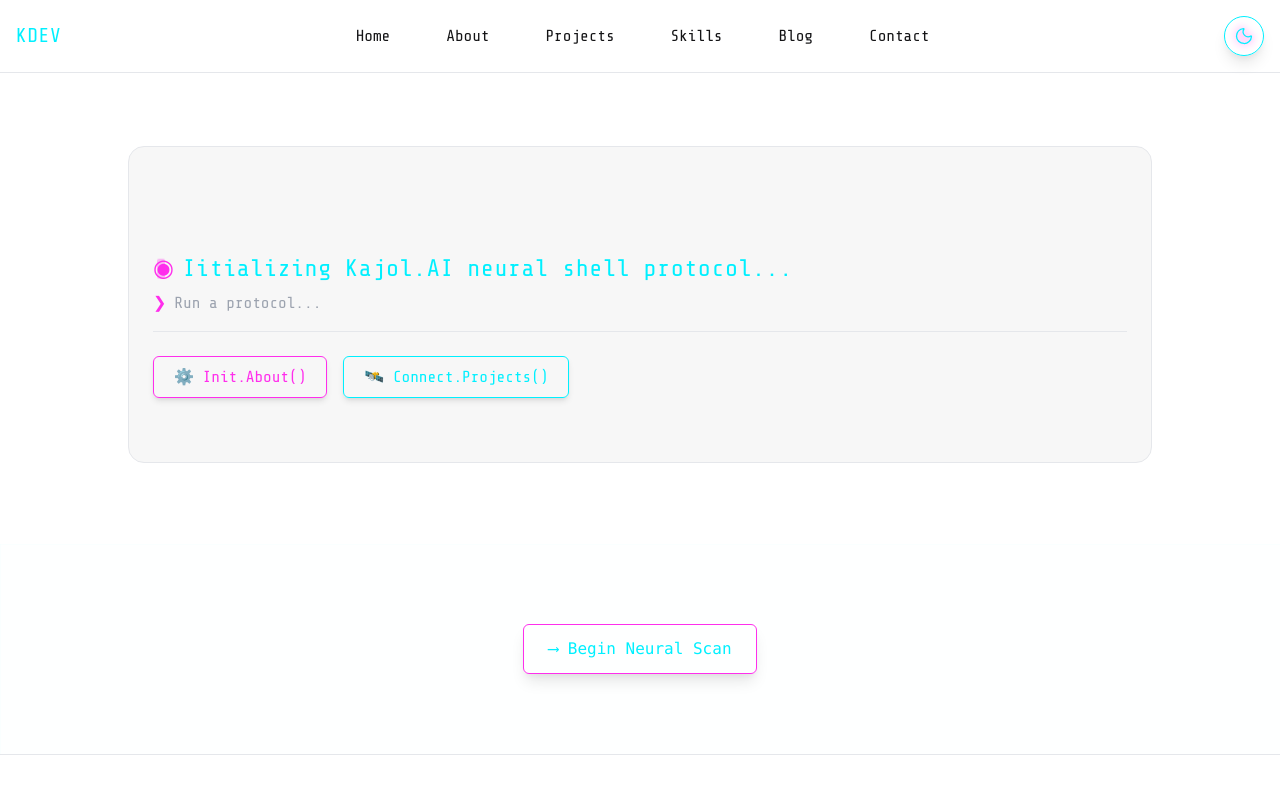
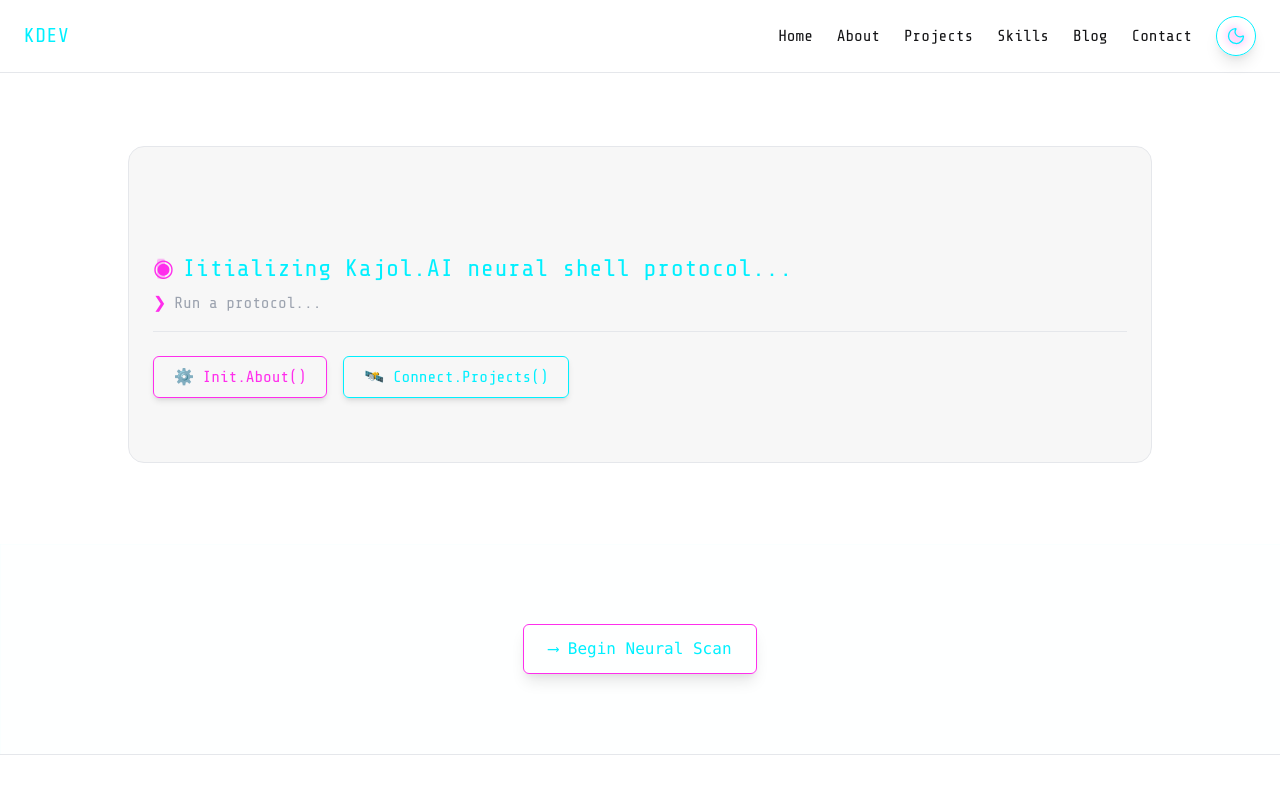
Before and after one commit to the-sankari/kajol-sutra-dhar, a React (Vite) app in the folder client/: page / in a window 1280 px wide. Shown: the top 800 px of the page. Built offline with nearby package versions, Linux system fonts and the light colour scheme.

Commit message:
Fixed navbar items layout

```diff
--- a/client/package.json
+++ b/client/package.json
@@ -16,6 +16,7 @@
     "lucide-react": "^0.513.0",
     "react": "^19.1.0",
     "react-dom": "^19.1.0",
+    "react-hot-toast": "^2.5.2",
     "react-i18next": "^15.5.2",
     "react-icons": "^5.5.0",
     "react-mouse-particles": "^1.1.5",
--- a/client/src/App.jsx
+++ b/client/src/App.jsx
@@ -4,7 +4,7 @@ import Home from "./pages/Home";
 import About from "./pages/About";
 import Projects from "./pages/Projects";
 import Contact from "./pages/Contact";
-import './css/theme.css';
+import "./css/theme.css";
 function App() {
   return (
     <Router>
--- a/client/src/layout/Navbar.jsx
+++ b/client/src/layout/Navbar.jsx
@@ -1,34 +1,54 @@
 import React, { useState } from "react";
 import { Link } from "react-router-dom";
-import ThemeToggle from "../components/ThemeToggle"; // make sure path is correct
+import ThemeToggle from "../components/ThemeToggle"; // Adjust if needed
 
 const Navbar = () => {
   const [isOpen, setIsOpen] = useState(false);
   const toggleMenu = () => setIsOpen(!isOpen);
 
+  const menuItems = [
+    { label: "Home", to: "/" },
+    { label: "About", to: "/about" },
+    { label: "Projects", to: "/projects" },
+    { label: "Skills", to: "/skills" },
+    { label: "Blog", to: "/blog" },
+    { label: "Contact", to: "/contact" },
+  ];
+
   return (
     <nav className="fixed w-full z-50 top-0 border-b border-skin-accent/30 bg-skin-bg text-skin-text transition-colors duration-300">
-      <div className="max-w-screen-xl flex flex-wrap items-center justify-between mx-auto p-4">
-        {/* Logo */}
-        <Link to="/" className="flex items-center space-x-3">
-          <span className="text-skin-accent font-futuristic text-xl tracking-wide hidden sm:inline">
+      <div className="max-w-screen-xl mx-auto flex items-center justify-between px-6 py-4">
+        {/* Left: Logo */}
+        <Link
+          to="/"
+          className="text-skin-accent font-futuristic text-xl tracking-wide"
+        >
           KDEV
-          </span>
         </Link>
 
-        {/* Right Side: Toggle Menu & Theme Toggle */}
-        <div className="flex items-center space-x-4 md:order-2">
-          {/* Theme Toggle */}
-          <div className="hidden md:block">
+        {/* Right: Menu Items + ThemeToggle */}
+        <div className="hidden md:flex items-center space-x-6">
+          <ul className="flex space-x-6 font-futuristic text-sm md:text-base items-center">
+            {menuItems.map((item) => (
+              <li key={item.to}>
+                <Link
+                  to={item.to}
+                  className="hover:text-skin-accent transition"
+                >
+                  {item.label}
+                </Link>
+              </li>
+            ))}
+          </ul>
+          {/* Desktop ThemeToggle */}
           <ThemeToggle />
         </div>
 
         {/* Mobile Menu Button */}
         <button
           onClick={toggleMenu}
-            type="button"
-            className="inline-flex items-center p-2 text-skin-accent rounded-lg hover:bg-skin-panel focus:outline-none focus:ring-2 focus:ring-skin-accent md:hidden"
-            aria-controls="navbar-sticky"
+          className="md:hidden inline-flex items-center p-2 text-skin-accent rounded-lg hover:bg-skin-panel focus:outline-none focus:ring-2 focus:ring-skin-accent"
+          aria-controls="mobile-menu"
           aria-expanded={isOpen}
         >
           <svg
@@ -47,22 +67,23 @@ const Navbar = () => {
         </button>
       </div>
 
-        {/* Menu Items */}
+      {/* Mobile Backdrop */}
+      {isOpen && (
         <div
+          className="fixed inset-0 bg-skin-bg/70 backdrop-blur-sm z-40 md:hidden"
+          onClick={toggleMenu}
+        ></div>
+      )}
+
+      {/* Mobile Menu Items */}
+      <div
+        id="mobile-menu"
         className={`${
           isOpen ? "flex" : "hidden"
-          } w-full md:flex md:w-auto md:order-1`}
-          id="navbar-sticky"
+        } flex-col absolute top-16 left-4 right-4 bg-skin-bg border border-skin-panel rounded-lg p-6 shadow-lg z-50 md:hidden`}
       >
-          <ul className="flex flex-col mt-4 md:flex-row md:space-x-8 md:mt-0 font-futuristic text-sm md:text-base bg-skin-bg md:bg-transparent border border-skin-panel md:border-0 rounded-lg p-4 md:p-0 shadow-md md:shadow-none">
-            {[
-              { label: "Home", to: "/" },
-              { label: "About", to: "/about" },
-              { label: "Projects", to: "/projects" },
-              { label: "Skills", to: "/skills" },
-              { label: "Blog", to: "/blog" },
-              { label: "Contact", to: "/contact" },
-            ].map((item) => (
+        <ul className="flex flex-col space-y-4 font-futuristic text-sm">
+          {menuItems.map((item) => (
             <li key={item.to}>
               <Link
                 to={item.to}
@@ -73,13 +94,11 @@ const Navbar = () => {
               </Link>
             </li>
           ))}
-
-            {/* ThemeToggle in mobile menu */}
-            <li className="md:hidden mt-3">
+          {/* Mobile ThemeToggle */}
+          <li>
             <ThemeToggle />
           </li>
         </ul>
-        </div>
       </div>
     </nav>
   );
```
Also changed, not shown: 2 other files (tests, documents, lock files or other folders). Lines whose indentation alone changed are shown as unchanged.
